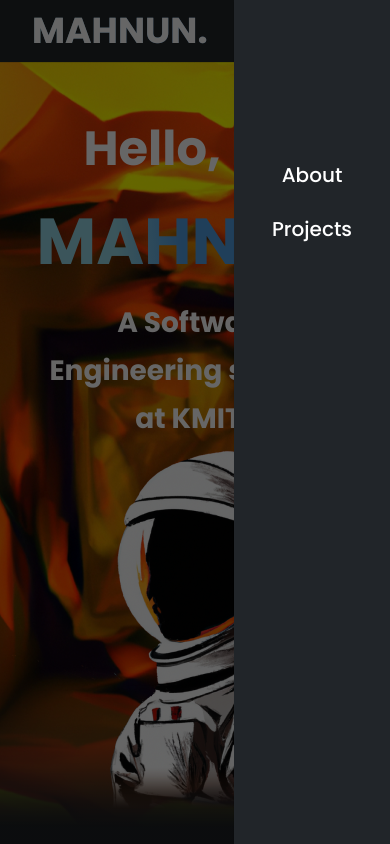
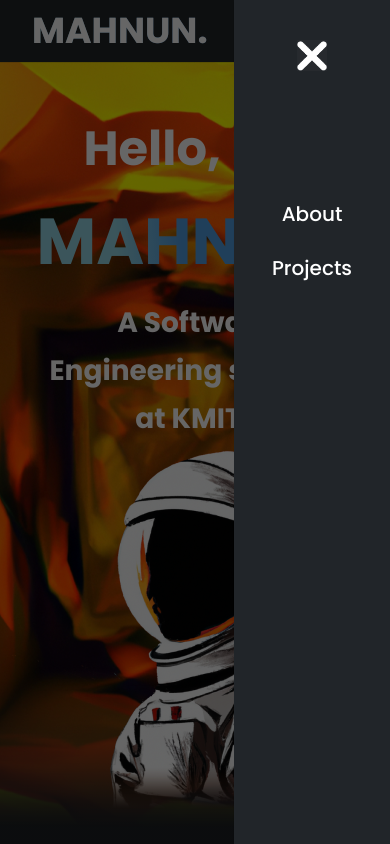
Before and after one commit to kaikaew13/portfolio, a React (Vite) app: page / in a window 390 px wide. Both pictures are taken after a click on the picture 339 px from the left and 31 px from the top of the page. Shown: the top 844 px of the page. Built offline with nearby package versions, Linux system fonts and the light colour scheme.

Commit message:
finish sidebar

```diff
--- a/src/assets/index.js
+++ b/src/assets/index.js
@@ -13,12 +13,13 @@ import python from './pythonlogo.png';
 import tkinter from './tkinterlogo.png';
 import colly from './colly.png';
 import postgres from './postgres.png';
-import sidebar from './sidebar_white.png';
 import blue_efx from './blue_efx.png';
 import kitsuio from './kitsuio.png';
 import p_engine from './p_engine.png';
 import manganato from './manganato.png';
 import movie from './movie.png';
+import cancel_btn from './cancel_btn.png';
+import sidebar_btn from './sidebar_white.png';
 
 export {
   cpp,
@@ -36,10 +37,11 @@ export {
   tkinter,
   colly,
   postgres,
-  sidebar,
   blue_efx,
   kitsuio,
   p_engine,
   manganato,
   movie,
+  cancel_btn,
+  sidebar_btn,
 };
--- a/src/components/Navbar.jsx
+++ b/src/components/Navbar.jsx
@@ -1,6 +1,6 @@
 import React, { useState } from 'react';
 
-import { sidebar } from '../assets';
+import { sidebar_btn, cancel_btn } from '../assets';
 import { navLinks } from '../constants';
 
 const Navbar = () => {
@@ -39,7 +39,7 @@ const Navbar = () => {
         </ul>
         <div className=' md:hidden flex cursor-pointer'>
           <img
-            src={sidebar}
+            src={sidebar_btn}
             alt='sidebar'
             className=' h-[30px] '
             onClick={() => setOpenSidebar((prev) => !prev)}
@@ -50,13 +50,24 @@ const Navbar = () => {
         className={` ${
           openSidebar ? 'flex' : 'hidden'
         } flex-col fixed right-0 h-full w-[40%] bg-primary z-30
-        items-center pt-40 sidebar`}>
-        <li>
-          <h6 className={`nav-text text-secondary mb-6`}>About</h6>
-        </li>
-        <li>
-          <h6 className={`nav-text text-secondary mb-6`}>Projects</h6>
-        </li>
+        items-center pt-10 sidebar`}>
+        <img
+          src={cancel_btn}
+          alt='cancel'
+          className=' w-[30px] mb-32 cursor-pointer'
+          onClick={() => setOpenSidebar((prev) => !prev)}
+        />
+        {navLinks.map((link) => (
+          <li key={link.id}>
+            <a href={`#${link.id}`}>
+              <h6
+                className={`nav-text text-secondary mb-6`}
+                onClick={() => setOpenSidebar((prev) => !prev)}>
+                {link.title}
+              </h6>
+            </a>
+          </li>
+        ))}
       </ul>
       <div
         className={` ${
```
Also changed, not shown: src/assets/cancel_btn.png (added).
